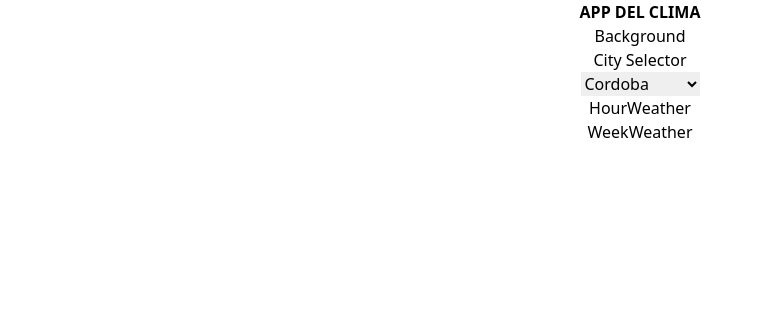
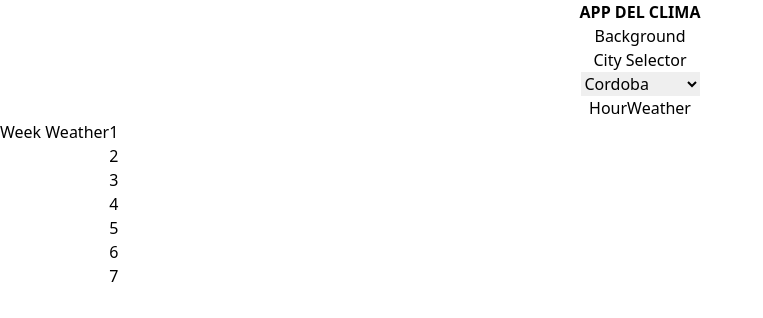
Before and after one commit to RiosHectorM/weather-app-deh, a React (Vite) app: page / in a window 1280 px wide. Shown: the top 318 px of the page, without its empty margins (0-763 px from the left). Built offline with nearby package versions, Linux system fonts and the light colour scheme; no server answers.

Commit message:
styling WeekWeather Components

```diff
--- /dev/null
+++ b/src/components/WeekWeather/WeekWeather.module.css
@@ -0,0 +1,3 @@
+.container{
+  display: flex;
+}
--- a/src/components/WeekWeather/index.jsx
+++ b/src/components/WeekWeather/index.jsx
@@ -1,9 +1,21 @@
-import React from 'react'
+import React from "react";
+import styles from "./WeekWeather.module.css";
 
 function WeekWeather() {
   return (
-    <div>WeekWeather</div>
-  )
+    <div className="flex">
+      <h3>Week Weather</h3>
+      <div>
+        <div className="flex-1">1</div>
+        <div className="flex-1">2</div>
+        <div className="flex-1">3</div>
+        <div className="flex-1">4</div>
+        <div className="flex-1">5</div>
+        <div className="flex-1">6</div>
+        <div className="flex-1">7</div>
+      </div>
+    </div>
+  );
 }
 
-export default WeekWeather
+export default WeekWeather;
```
